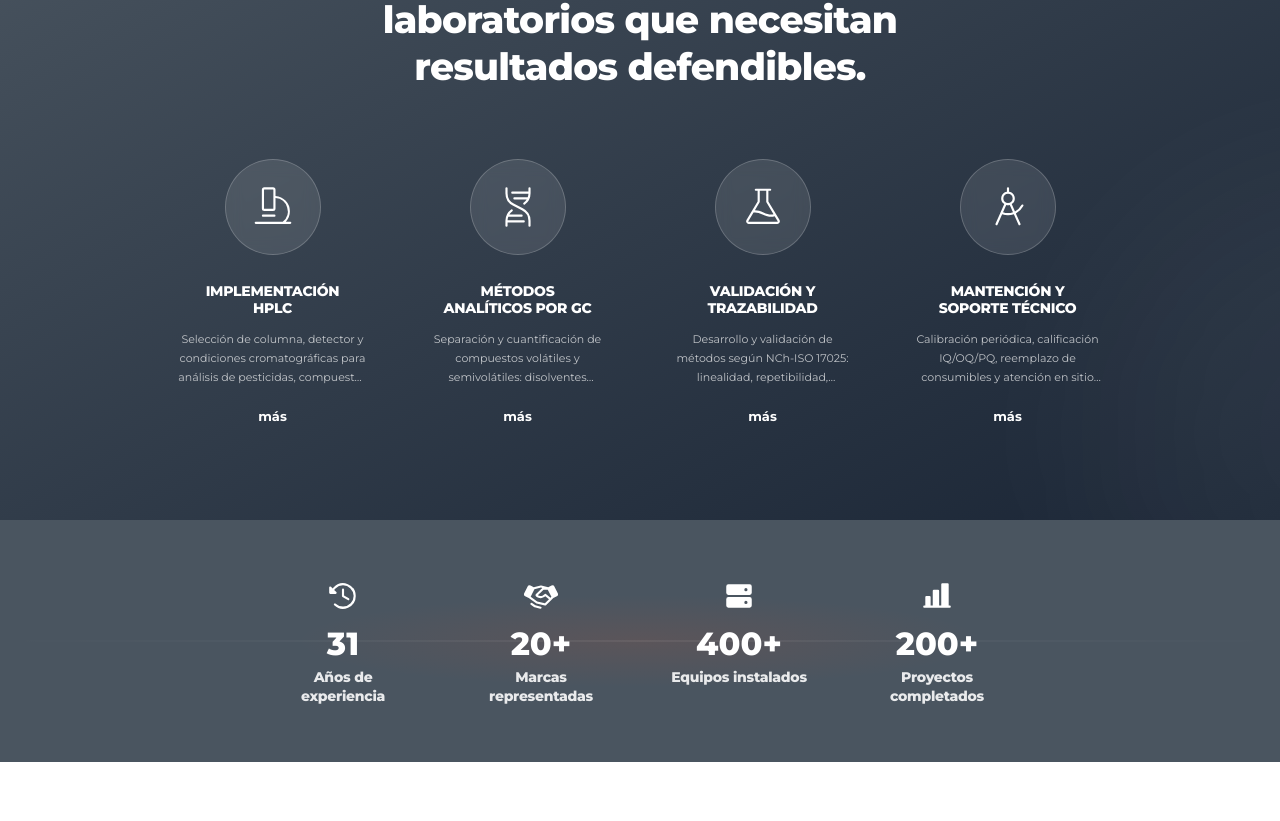
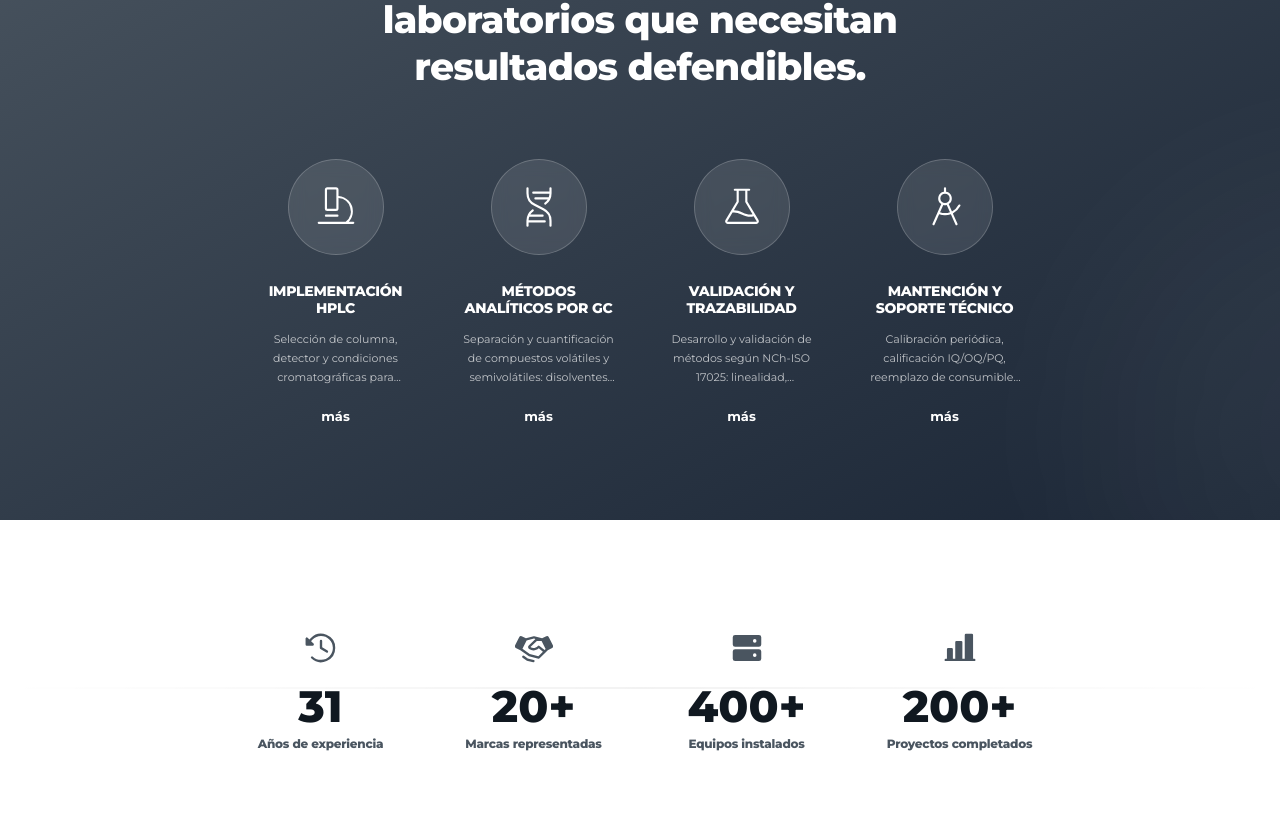
Before and after one commit to delcarpiohub/LandingPage, a Next.js app: page / in a window 1280 px wide. Shown: the part 1699-2520 px from the top of the page. Built offline with nearby package versions, Linux system fonts and the light colour scheme.

Commit message:
style: reduce ancho de matriz de servicios, cambia fondo de métricas a blanco y remueve brillo naranja central

```diff
--- a/src/components/sections/metrics-section.tsx
+++ b/src/components/sections/metrics-section.tsx
@@ -1,9 +1,11 @@
+"use client";
+
 import {
   ChartBar,
   ClockCounterClockwise,
   HardDrives,
   Handshake,
-} from "@phosphor-icons/react/dist/ssr";
+} from "@phosphor-icons/react";
 import { Reveal } from "@/components/motion/reveal";
 
 const metrics = [
@@ -34,44 +36,45 @@ export function MetricsSection() {
     <section
       id="metricas"
       aria-labelledby="metrics-section-title"
-      className="relative overflow-hidden bg-[#4A5560] px-5 py-8 text-white md:py-10"
+      className="relative overflow-hidden bg-[#FFFFFF] border-b border-black/5 px-5 py-14 md:py-18 lg:py-20 text-[#101820]"
     >
       <div className="mx-auto max-w-site">
         <h2 id="metrics-section-title" className="sr-only">
           Métricas de confianza de Del Carpio
         </h2>
 
+        {/* Dark divider line across the center in desktop */}
         <div
           aria-hidden="true"
-          className="pointer-events-none absolute inset-x-0 top-1/2 hidden h-px -translate-y-1/2 bg-gradient-to-r from-transparent via-white/14 to-transparent lg:block"
-        />
-        <div
-          aria-hidden="true"
-          className="pointer-events-none absolute left-1/2 top-1/2 hidden h-24 w-[720px] -translate-x-1/2 -translate-y-1/2 bg-[radial-gradient(ellipse_at_center,rgba(213,84,43,0.12),transparent_68%)] lg:block"
+          className="pointer-events-none absolute inset-x-0 top-1/2 hidden h-px -translate-y-1/2 bg-gradient-to-r from-transparent via-black/10 to-transparent lg:block"
         />
 
-        <div className="relative mx-auto grid max-w-[760px] gap-5 sm:grid-cols-2 lg:grid-cols-4 lg:gap-8">
+        <div className="relative mx-auto grid max-w-[820px] gap-6 sm:grid-cols-2 lg:grid-cols-4 lg:gap-8">
           {metrics.map((metric, index) => {
             const Icon = metric.icon;
 
             return (
               <Reveal key={metric.title} delay={index * 0.05}>
-                <article className="group relative flex min-h-[118px] flex-col items-center justify-center px-3 py-4 text-center">
+                <article className="group relative flex min-h-[126px] flex-col items-center justify-center px-4 py-6 text-center">
+                  {/* Underline hover effect */}
                   <span
                     aria-hidden="true"
-                    className="absolute inset-x-6 bottom-3 h-px origin-center scale-x-0 bg-[#D6532B] transition-transform duration-300 ease-[var(--ease-out)] group-hover:scale-x-100"
+                    className="absolute inset-x-6 bottom-3 h-px origin-center scale-x-0 bg-[#D5542B] transition-transform duration-300 ease-[var(--ease-out)] group-hover:scale-x-100"
                   />
+                  {/* Icon wrapper (No circles, clean hover blur) */}
                   <span
                     aria-hidden="true"
-                    className="relative grid size-10 place-items-center text-white transition-colors duration-200 group-hover:text-[#D6532B]"
+                    className="relative grid size-12 place-items-center text-[#4A5560] transition-colors duration-200 group-hover:text-[#D5542B]"
                   >
-                    <span className="absolute inset-0 rounded-full bg-[#D6532B]/0 blur-md transition-colors duration-300 group-hover:bg-[#D6532B]/18" />
-                    <Icon size={34} weight="fill" />
+                    <span className="absolute inset-0 rounded-full bg-[#D5542B]/0 blur-md transition-colors duration-300 group-hover:bg-[#D5542B]/10" />
+                    <Icon size={38} weight="fill" />
                   </span>
-                  <p className="mt-3 font-display text-[2rem] font-extrabold leading-none text-white transition-colors duration-200 group-hover:text-[#D6532B]">
+                  {/* Value number */}
+                  <p className="mt-3 font-display text-[2.5rem] lg:text-[2.75rem] font-extrabold leading-none text-[#101820] transition-colors duration-200 group-hover:text-[#D5542B]">
                     {metric.value}
                   </p>
-                  <h3 className="mt-2 max-w-[150px] text-sm font-bold leading-snug text-white/88">
+                  {/* Title */}
+                  <h3 className="mt-2 max-w-[150px] text-xs font-semibold leading-snug text-[#4A5560]">
                     {metric.title}
                   </h3>
                 </article>
--- a/src/components/sections/service-matrix.tsx
+++ b/src/components/sections/service-matrix.tsx
@@ -16,14 +16,14 @@ export function ServiceMatrix() {
       {/* Subtle technical spotlight */}
       <div className="absolute -right-1/4 -bottom-1/4 size-[500px] rounded-full bg-white/5 blur-[90px] pointer-events-none" />
 
-      <div className="mx-auto max-w-site px-5 py-20 relative z-10">
+      <div className="mx-auto max-w-[820px] px-5 py-20 relative z-10">
         <Reveal>
           <h2 className="mx-auto max-w-2xl font-display text-3xl font-extrabold leading-tight text-white md:text-[2.35rem]">
             Servicios pensados para laboratorios que necesitan resultados defendibles.
           </h2>
         </Reveal>
 
-        <div className="mt-14 grid gap-10 sm:grid-cols-2 lg:grid-cols-4">
+        <div className="mt-14 grid gap-8 sm:grid-cols-2 lg:grid-cols-4">
           {services.map((service, index) => {
             const Icon = icons[index] ?? Flask;
             return (
```
